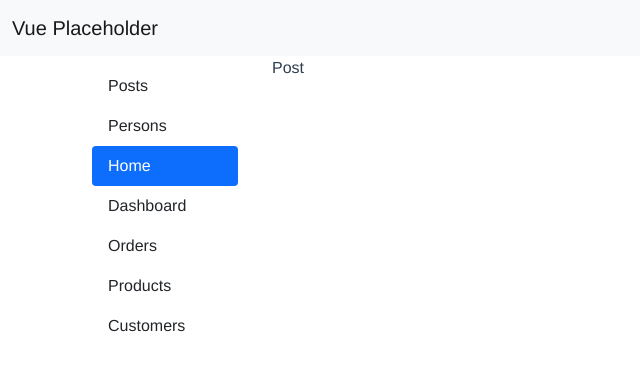
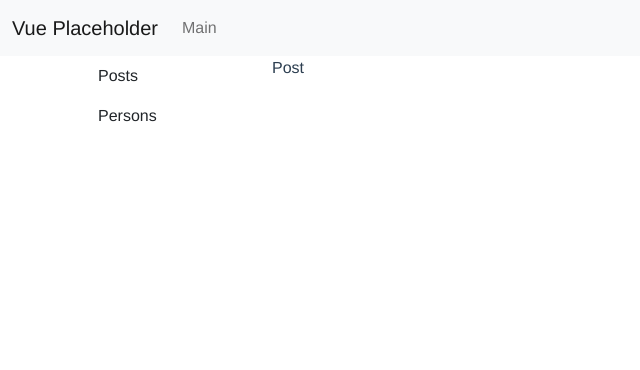
Before and after one commit to sezardino/vue-placeholder, a Vue app: page /posts/1 in a window 1280 px wide. Shown: the top 370 px of the page, without its empty margins (0-640 px from the left). Built offline with nearby package versions, Linux system fonts and the light colour scheme.

Commit message:
change vuew

```diff
--- a/src/components/UI/Header.vue
+++ b/src/components/UI/Header.vue
@@ -13,6 +13,13 @@
       >
         <span class="navbar-toggler-icon"></span>
       </button>
+      <div class="collapse navbar-collapse" id="navbarNavAltMarkup">
+        <div class="navbar-nav">
+          <router-link to="/home" active-class="active" class="nav-link">
+            Main
+          </router-link>
+        </div>
+      </div>
     </div>
   </nav>
 </template>
--- a/src/components/UI/Sidebar.vue
+++ b/src/components/UI/Sidebar.vue
@@ -3,7 +3,7 @@
     <ul class="nav nav-pills flex-column mb-auto">
       <li>
         <router-link
-          to="/posts"
+          to="/home"
           active-class="active"
           class="nav-link link-dark"
         >
@@ -19,21 +19,6 @@
           Persons
         </router-link>
       </li>
-      <li class="nav-item">
-        <a href="#" class="nav-link active" aria-current="page"> Home </a>
-      </li>
-      <li>
-        <a href="#" class="nav-link link-dark">Dashboard</a>
-      </li>
-      <li>
-        <a href="#" class="nav-link link-dark">Orders</a>
-      </li>
-      <li>
-        <a href="#" class="nav-link link-dark">Products</a>
-      </li>
-      <li>
-        <a href="#" class="nav-link link-dark"> Customers</a>
-      </li>
     </ul>
   </div>
 </template>
@@ -44,8 +29,4 @@ export default {
 };
 </script>
 
-<style lang="scss" scoped>
-.sidebar {
-  padding: 10px;
-}
-</style>
+<style lang="scss" scoped></style>
--- a/src/router/index.js
+++ b/src/router/index.js
@@ -8,7 +8,7 @@ const routes = [
     component: Home,
   },
   {
-    path: "/posts",
+    path: "/home",
     name: "Posts",
     component: () => import("../views/Posts.vue"),
   },
```
